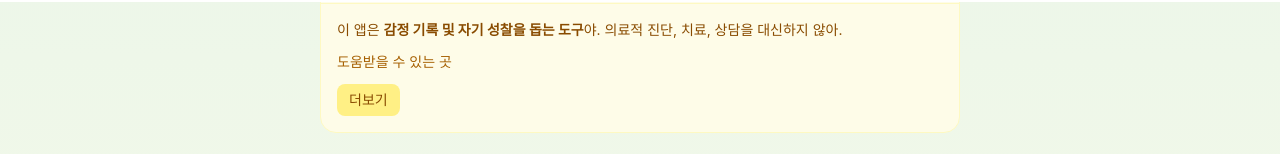
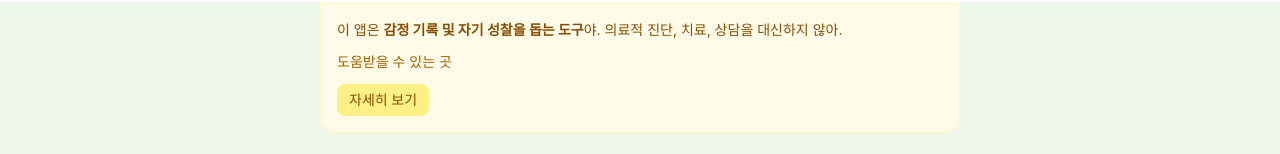
Before and after one commit to wrtn-edu-swu-bootcamp/project_42, a Next.js app: page /settings in a window 1280 px wide. Shown: the part 798-952 px from the top of the page. Built offline with nearby package versions, Linux system fonts and the light colour scheme.

Commit message:
Change button text from ?붾낫湲?to ?먯꽭??蹂닿린

```diff
--- a/app/settings/page.tsx
+++ b/app/settings/page.tsx
@@ -202,7 +202,7 @@ export default function SettingsPage() {
               onClick={() => router.push('/safety')}
               className="inline-block px-3 py-1.5 bg-yellow-200 hover:bg-yellow-300 text-yellow-800 font-medium rounded-lg transition-colors"
             >
-              더보기
+              자세히 보기
             </button>
           </div>
         </div>
```
